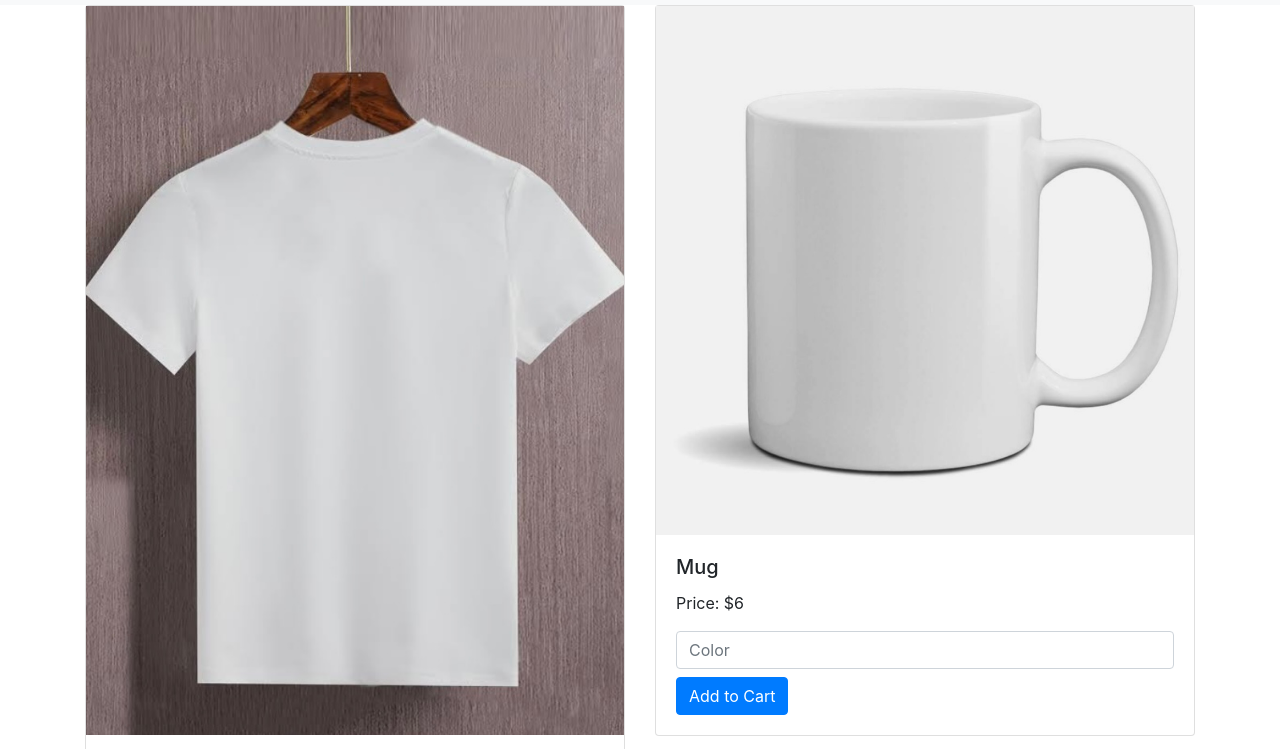
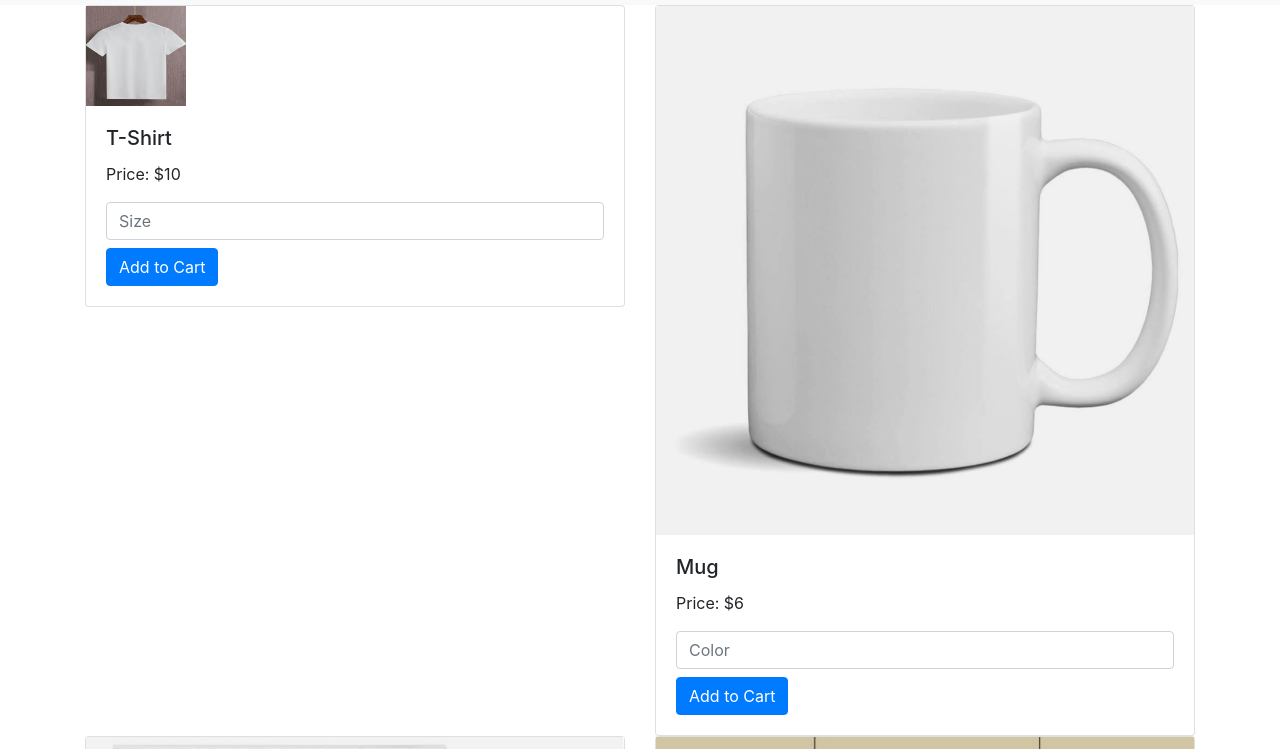
Before and after one commit to mansidinakar/P4, a plain HTML site: page shop.html in a window 1280 px wide. Shown: the part 51-800 px from the top of the page. Drawn offline with nearby package versions, Linux system fonts and the light colour scheme.

Commit message:
Update shop.html

```diff
--- a/shop.html
+++ b/shop.html
@@ -59,8 +59,8 @@ footer {
   <div class="container">
   <div class="row">
     <div class="col-md-6">
-      <div class="card" width="100px" height="100">
-          <img src="images/tshirt.jpg" alt="White t-shirt">
+      <div class="card">
+          <img src="images/tshirt.jpg" alt="White t-shirt" width="100px" height="100px">
 
         <div class="card-body">
           <h5 class="card-title">T-Shirt</h5>
```
